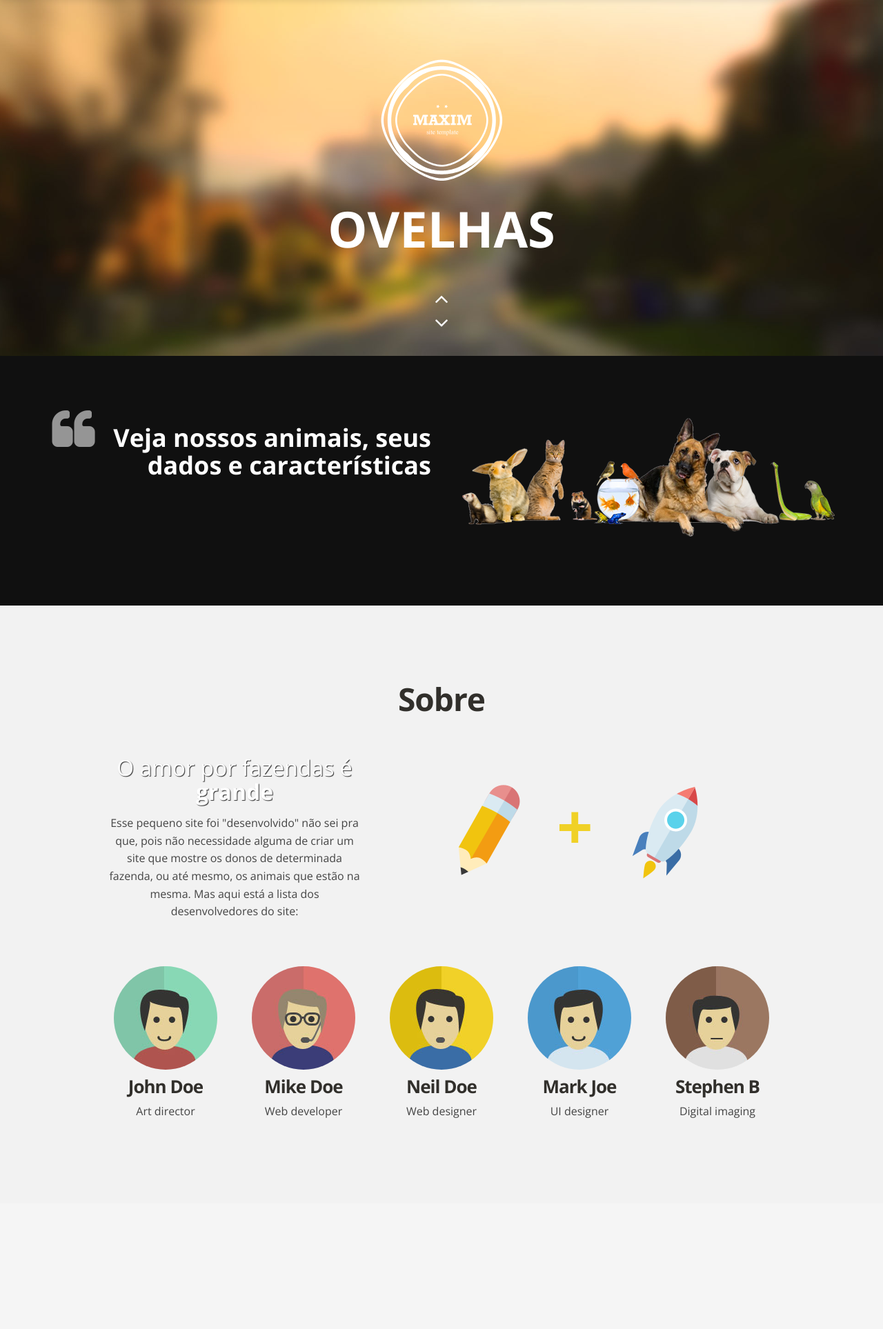
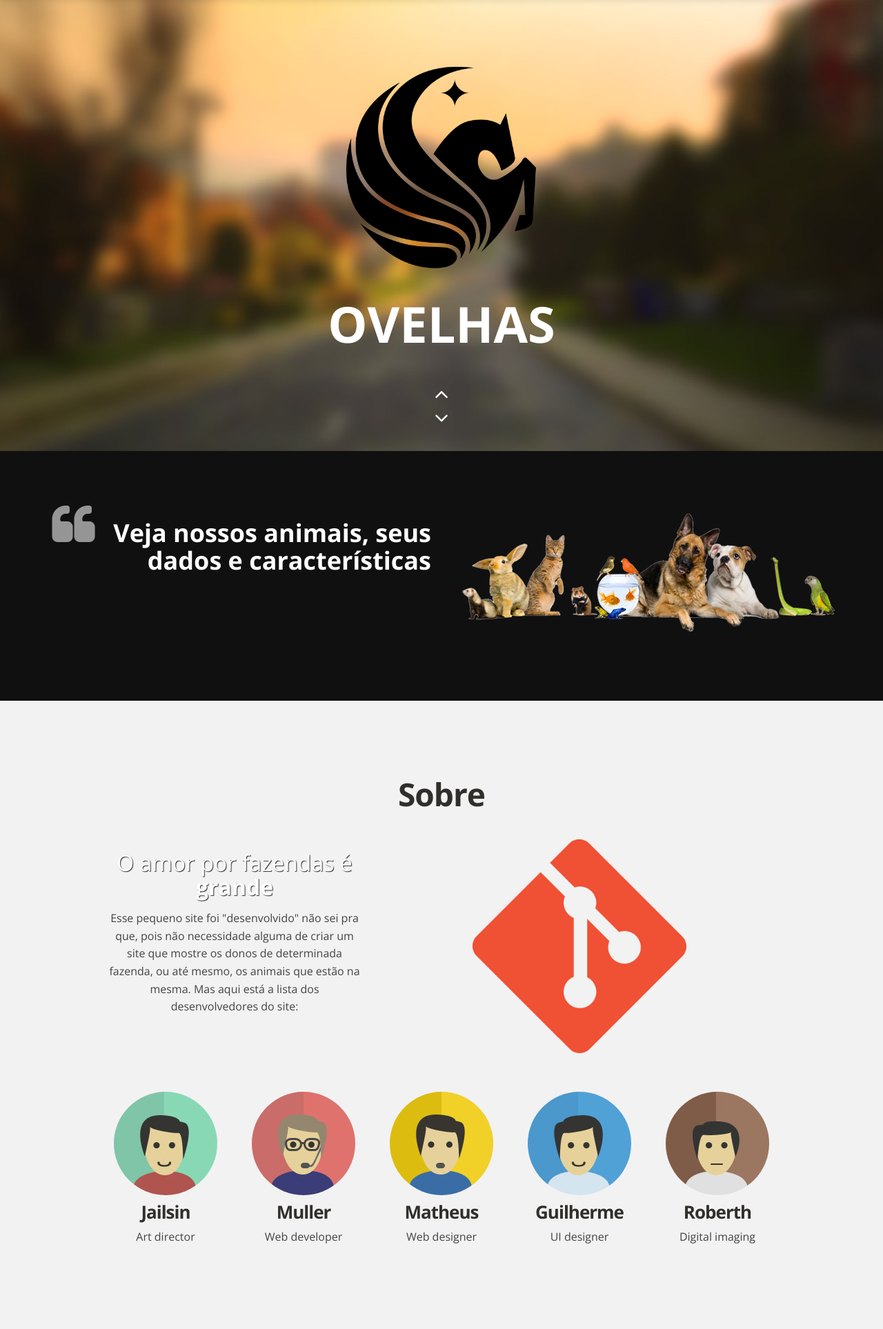
Before and after one commit to mulleroliveira/fazenda2, a Django app: page /gestao/ in a window 1280 px wide. Shown: the part 77-2004 px from the top of the page at 69% size. Before the commit the page ends 1698 px from the top, so only its background shows below. Run offline with Django 3.2, Linux system fonts and the light colour scheme; some libraries are stand-ins or nearby versions.

Commit message:
Terminação do Template

```diff
--- a/gestao/static/css/main.css
+++ b/gestao/static/css/main.css
@@ -14,3 +14,11 @@
 .result {
     color: beige;
 }
+
+#img-git {
+    max-width: 310px;
+}
+
+#horse-home {
+    max-width: 25%;
+}
--- a/gestao/templates/home/home.html
+++ b/gestao/templates/home/home.html
@@ -1,7 +1,7 @@
 {% extends 'base.html' %} {% load static %} {% block content %}
 <header class="clearfix">
     <div class="logo">
-        <img src="{% static 'img/logo-image.png' %}" alt="" />
+        <img id="horse-home" src="{% static 'img/cavalo.png' %}" alt="" />
     </div>
     <div class="container">
         <div class="row">
@@ -16,6 +16,11 @@
                         <li>
                             <p class="home-slide-content">
                                 <strong>Gados</strong>
+                            </p>
+                        </li>
+                        <li>
+                            <p class="home-slide-content">
+                                <strong>Cavalos</strong>
                             </p>
                         </li>
                         <li>
@@ -60,13 +65,14 @@
                     <p>
                         Esse pequeno site foi "desenvolvido" não sei pra que, pois não necessidade alguma de criar um site que mostre os donos de
                         determinada fazenda, ou até mesmo, os animais que estão na mesma. Mas aqui está a lista dos desenvolvedores
-                        do site: </p>
+                        do site:
+                    </p>
                 </div>
             </div>
 
             <div class="span6">
                 <div class="aligncenter">
-                    <img src="{% static 'img/icons/creativity.png' %}" alt="">
+                    <img id="img-git" src="{% static 'img/git.png' %}" alt="">
                 </div>
             </div>
         </div>
@@ -74,7 +80,7 @@
             <div class="span2 offset1 flyIn animated fadeInUp">
                 <div class="people">
                     <img class="team-thumb img-circle" src="{% static 'img/team/img-1.jpg' %}" alt="">
-                    <h3>John Doe</h3>
+                    <h3>Jailsin</h3>
                     <p>
                         Art director
                     </p>
@@ -83,7 +89,7 @@
             <div class="span2 flyIn animated fadeInUp">
                 <div class="people">
                     <img class="team-thumb img-circle" src="{% static 'img/team/img-2.jpg' %}" alt="">
-                    <h3>Mike Doe</h3>
+                    <h3>Muller</h3>
                     <p>
                         Web developer
                     </p>
@@ -92,7 +98,7 @@
             <div class="span2 flyIn animated fadeInUp">
                 <div class="people">
                     <img class="team-thumb img-circle" src="{% static 'img/team/img-3.jpg' %}" alt="">
-                    <h3>Neil Doe</h3>
+                    <h3>Matheus</h3>
                     <p>
                         Web designer
                     </p>
@@ -101,7 +107,7 @@
             <div class="span2 flyIn animated fadeInUp">
                 <div class="people">
                     <img class="team-thumb img-circle" src="{% static 'img/team/img-4.jpg' %}" alt="">
-                    <h3>Mark Joe</h3>
+                    <h3>Guilherme</h3>
                     <p>
                         UI designer
                     </p>
@@ -110,7 +116,7 @@
             <div class="span2 flyIn animated fadeInUp">
                 <div class="people">
                     <img class="team-thumb img-circle" src="{% static 'img/team/img-5.jpg' %}" alt="">
-                    <h3>Stephen B</h3>
+                    <h3>Roberth</h3>
                     <p>
                         Digital imaging
                     </p>
```
Also changed, not shown: db.sqlite3, gestao/static/img/cavalo.png (added), gestao/static/img/git.png (added).
